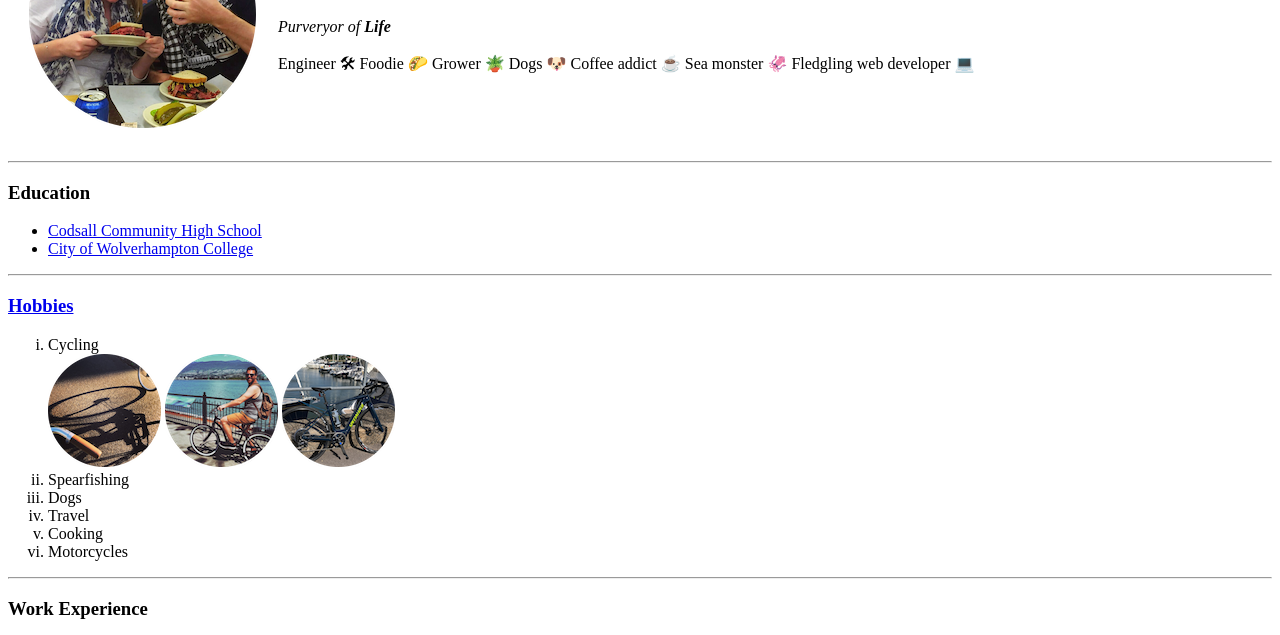
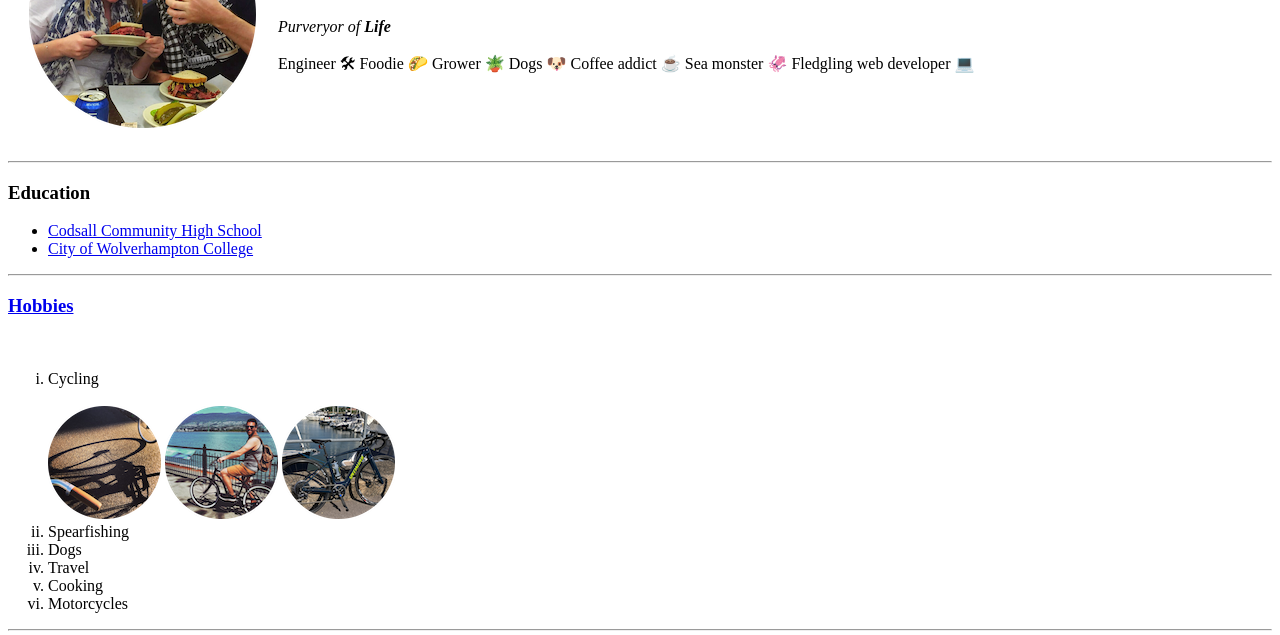
Before and after one commit to MrBen08/cv, a plain HTML site: page index.html in a window 1280 px wide. Shown: the part 128-763 px from the top of the page. Drawn offline with Linux system fonts and the light colour scheme.

Commit message:
spacing around hobby pictures

```diff
--- a/index.html
+++ b/index.html
@@ -25,10 +25,10 @@
     <li><a href="https://www.wolvcoll.ac.uk/">City of Wolverhampton College</a></li>
   </ul>
   <hr>
-  <h3><a href="hobbies.html">Hobbies</a></h3>
+  <h3><a href="hobbies.html">Hobbies</a></h3><br>
   <ol type="i">
-    <li>Cycling</li>
-    <img src="Cycling1.png" alt="Picture of Ben Cycling in Amsterdam"> <img src="Cycling2.png" alt="Picture of Ben Cycling in Vancouver"> <img src="Cycling3.png" alt="Bens Specialized E-Bike">
+    <li>Cycling</li><br>
+    <img src="Cycling1.png" alt="Picture of Ben Cycling in Amsterdam"> <img src="Cycling2.png" alt="Picture of Ben Cycling in Vancouver"> <img src="Cycling3.png" alt="Bens Specialized E-Bike"><br>
     <li>Spearfishing</li>
     <li>Dogs</li>
     <li>Travel</li>
```
